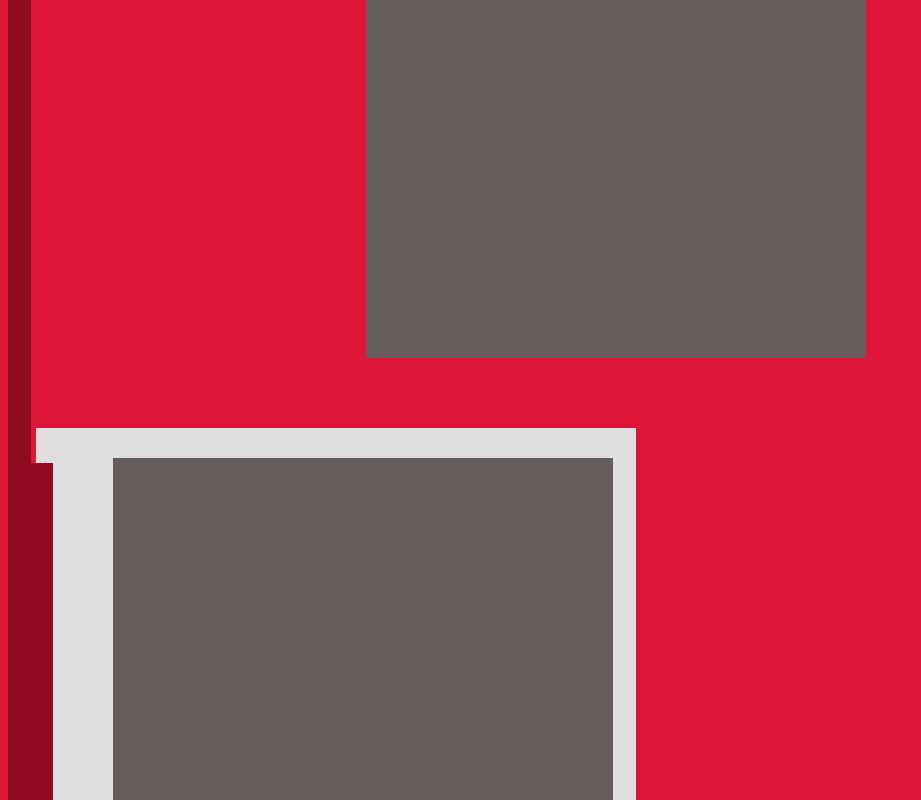
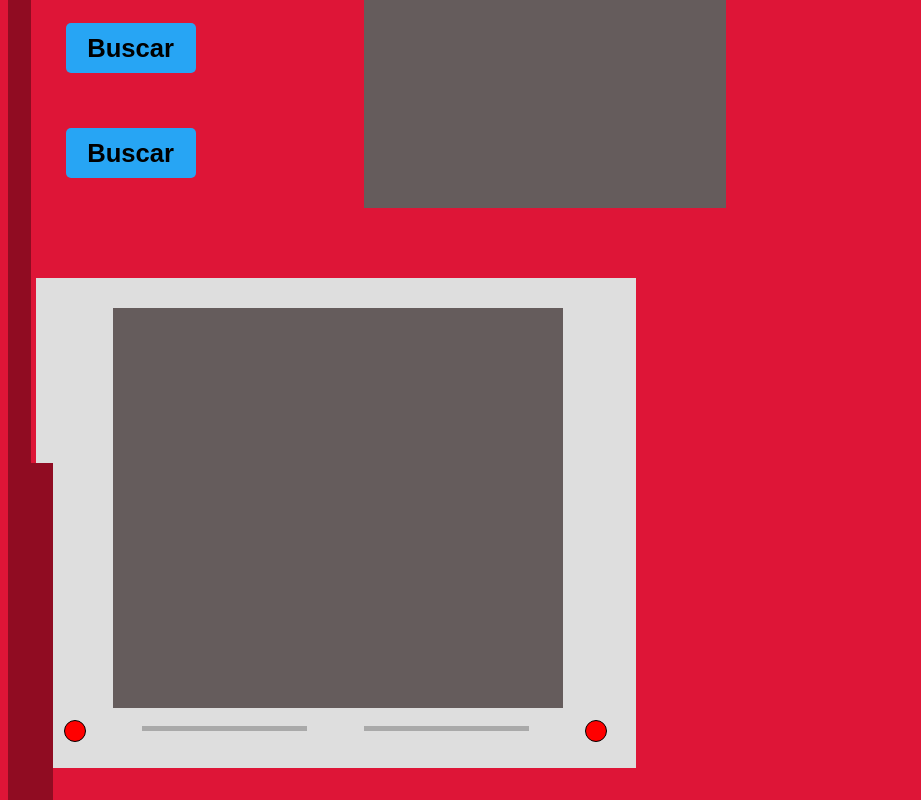
Before and after one commit to zInfnetDFEPB2019/CardDex, a Vue app in the folder pokedex/: page / in a window 1280 px wide. Shown: the part 420-1220 px from the top of the page, without its empty margins (0-921 px from the left). Built offline with nearby package versions, Linux system fonts and the light colour scheme.

Commit message:
Home quase terminada

```diff
--- a/pokedex/src/components/Home.vue
+++ b/pokedex/src/components/Home.vue
@@ -16,15 +16,21 @@
       <div class="column" id="dark"></div>
       <div class="column" id="light">
         <div id="info">
-          <div>
-            <button id="butaun">Buscar</button>
-            <button id="butaun">Buscar</button>
-            <button id="butaun">Buscar</button>
+          <div id="divBtn">
+            <button class="butaun" id="btn">Buscar</button>
+            <button class="butaun" id="btn">Buscar</button>
+            <button class="butaun" id="btn">Buscar</button>
           </div>
           <div class="block"></div>
         </div>
         <div class="bigblock">
           <div class="block2"></div>
+          <div id="visual">
+            <div class="bolinha"></div>
+            <div class="linha1"></div>
+            <div class="linha1"></div>
+            <div class="bolinha"></div>
+          </div>
         </div>
       </div>
       <div class="column" id="dark"></div>
@@ -137,8 +143,8 @@ body {
   width: 100px;
   height: 100px;
   position: absolute;
-  left: 12%;
-  top: 22%;
+  left: 10%;
+  top: 20%;
   margin: -200px 0 0 -200px;
   border-radius: 50%;
   background: -webkit-radial-gradient(65% 15%, circle, white 1px, aqua 3%,
@@ -178,12 +184,16 @@ h1{
   background:#4BA358;
 }
 #info {
+  display: flex;
+}
+#divBtn {
+  margin-top: 105px;
+  margin-left: 30px;
+  margin-right: 20%;
+}
+.block{
   margin-top: 150px;
   margin-left: 30px;
-  display: flex;
-  justify-content: space-around;
-}
-.block{
   display: block;
   border:none;
   height: 300px;
@@ -201,9 +211,26 @@ h1{
   font-weight:bold;
   background: #DEDEDE;
 }
+#visual {
+  display: flex;
+  justify-content: space-around;
+}
+.bolinha {
+  background: red;
+  width: 20px;
+  height: 20px;
+  border: 1px solid;
+  border-radius: 50%;
+  margin-top: 2%;
+}
+.linha1 {
+  background: darkgray;
+  height: 5px;
+  width: 165px;
+  margin-top: 3%;
+
+}
 .block2{
-  display: block;
-  border:none;
   margin-left: 77px;
   margin-top: 30px;
   height: 400px;
@@ -212,10 +239,10 @@ h1{
   background:#655C5C;
   justify-content: center;
 }
-#butaun{
+.butaun{
   border:none;
   display: block;
-  margin-top: 45px;
+  margin-top: 55px;
   height:50px;
   width:130px;
   font-size: 1.6em;
@@ -223,70 +250,4 @@ h1{
   background:#27A5F4;
   border-radius: 5px;
 }
-#divBusca{
-  background-color:white;
-  border:solid 1px;
-  border-radius:15px;
-  width:300px;
-  height: 70%;
-display: flex;
-justify-content: space-around;
-
-}
-
-#txtBusca{
-  float:left;
-  background-color:transparent;
-  padding-left:5px;
-  font-size:18px;
-  border:none;
-  height:32px;
-  width:100%;
-
-}
-#btnBusca{
-  border:none;
-  float:left;
-  height:35px;
-  width:100px;
-  font-weight:bold;
-  background:#4BA358;
-}
-.block{
-  display: block;
-  border:none;
-  float:left;
-  height: 450px;
-  width:500px;
-  font-weight:bold;
-  background:#655C5C;
-}
-.bigblock{
-display: block;
-  border:none;
-  float:left;
-  height:490px;
-  width:600px;
-  font-weight:bold;
-  background: #DEDEDE;
-}
-.block2{
-  display: block;
-  border:none;
-  float:left;
-  height: 450px;
-  width:500px;
-  font-weight:bold;
-  background:#655C5C;
-  justify-content: center;
-}
-#butaun{
-  border:none;
-  float:left;
-  height:35px;
-  width:100px;
-  font-weight:bold;
-  background:#27A5F4;
-}
-
 </style>
```
